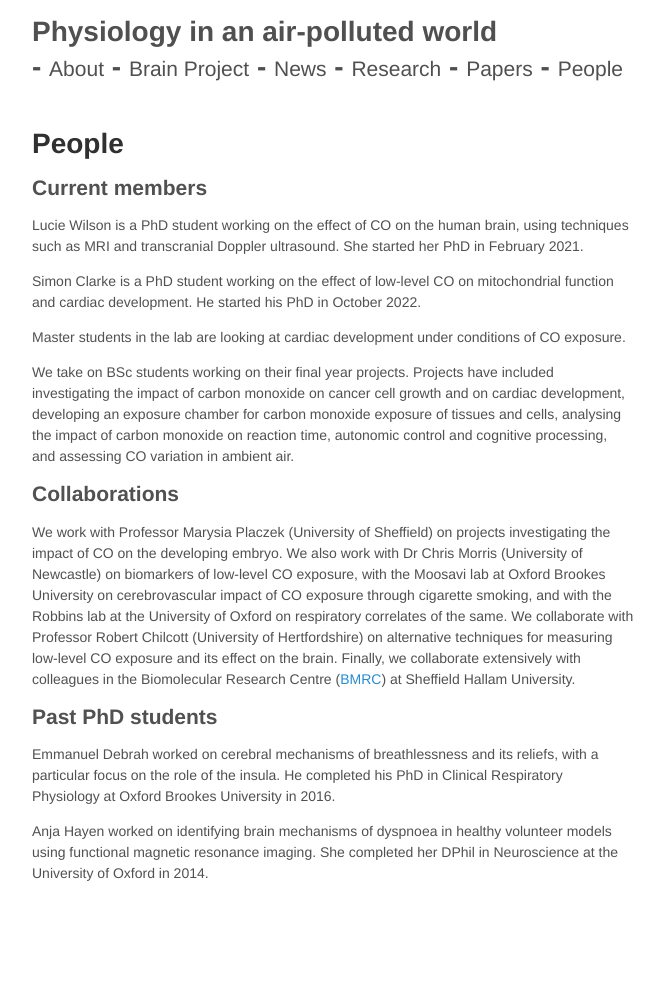
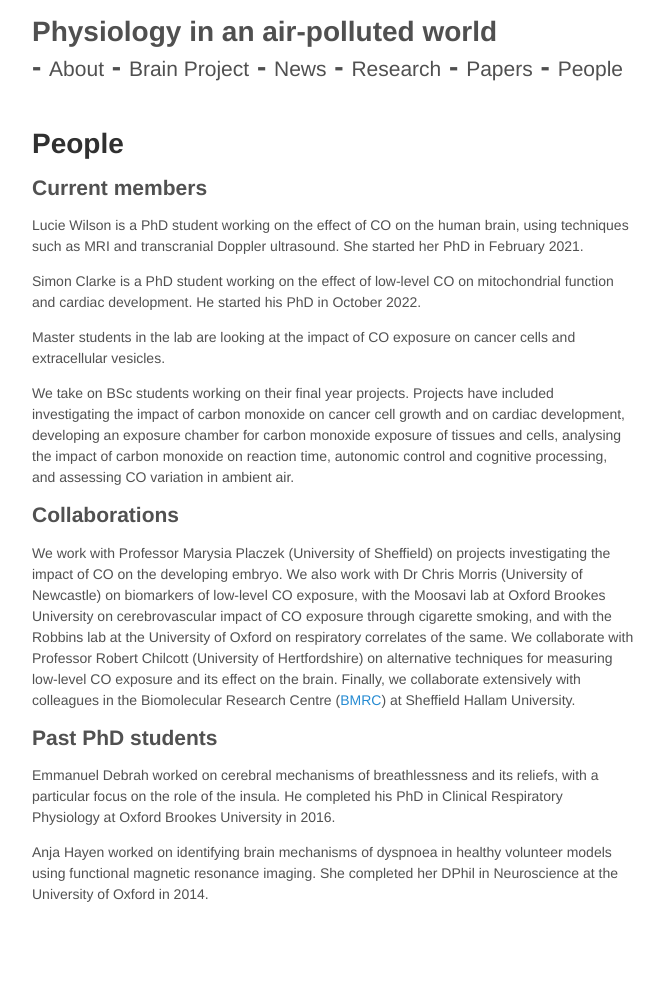
Before and after one commit to mariherigstad/mariherigstad.github.io, a Jekyll site: the page built from people.md, in a window 1280 px wide. Shown: the whole page, without its empty margins (307-971 px from the left). Built offline with Jekyll 4.4.1, drawn with Linux system fonts in a browser that asks for light colours; before the commit the page ends 961 px from its top, so only the background shows below that.

Commit message:
Update people.md

```diff
--- a/people.md
+++ b/people.md
@@ -8,7 +8,7 @@ Lucie Wilson is a PhD student working on the effect of CO on the human brain, us
 
 Simon Clarke is a PhD student working on the effect of low-level CO on mitochondrial function and cardiac development. He started his PhD in October 2022.
 
-Master students in the lab are looking at cardiac development under conditions of CO exposure.
+Master students in the lab are looking at the impact of CO exposure on cancer cells and extracellular vesicles.
 
 We take on BSc students working on their final year projects. Projects have included investigating the impact of carbon monoxide on cancer cell growth and on cardiac development, developing an exposure chamber for carbon monoxide exposure of tissues and cells, analysing the impact of carbon monoxide on reaction time, autonomic control and cognitive processing, and assessing CO variation in ambient air.
 
```
